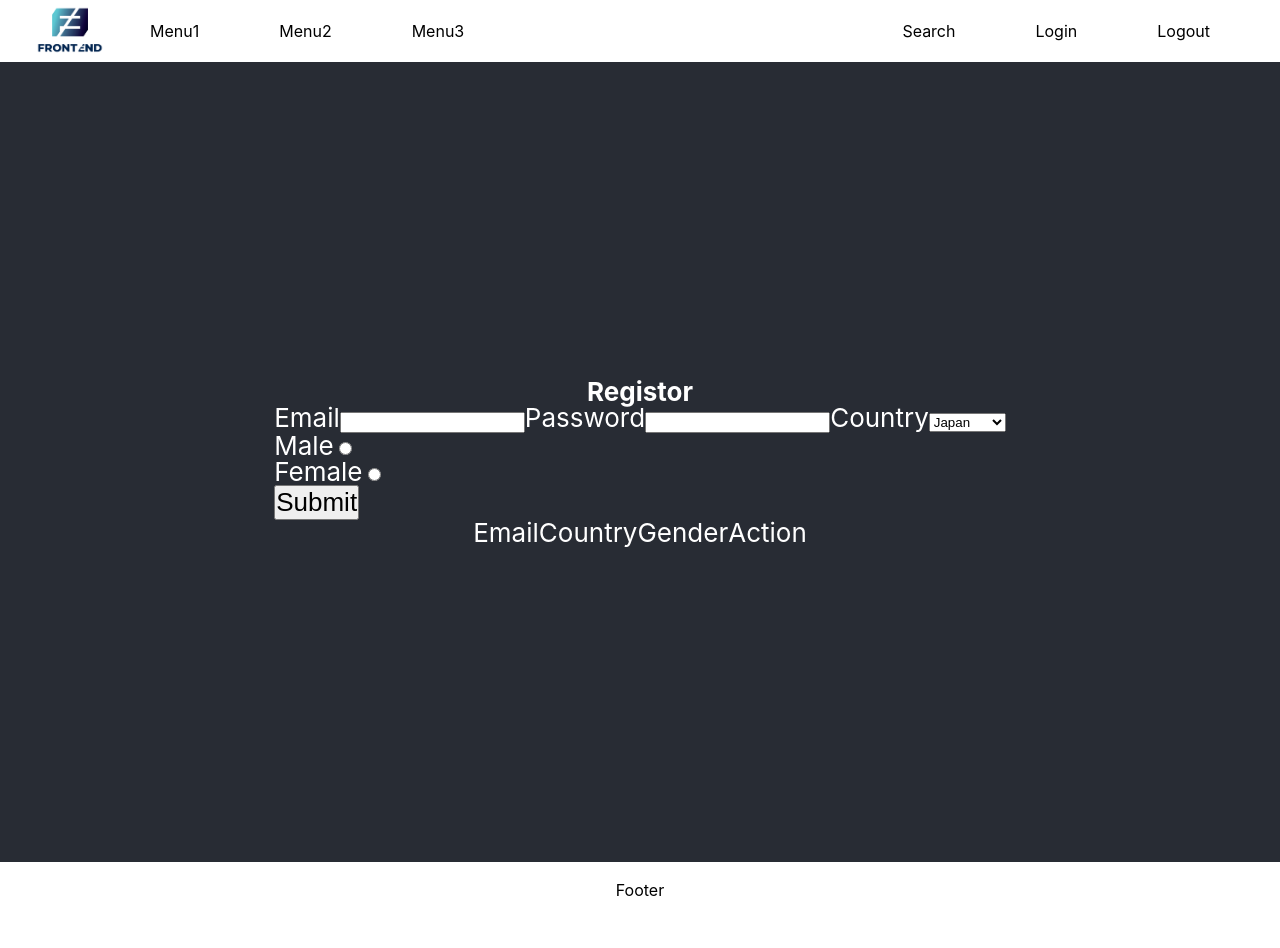
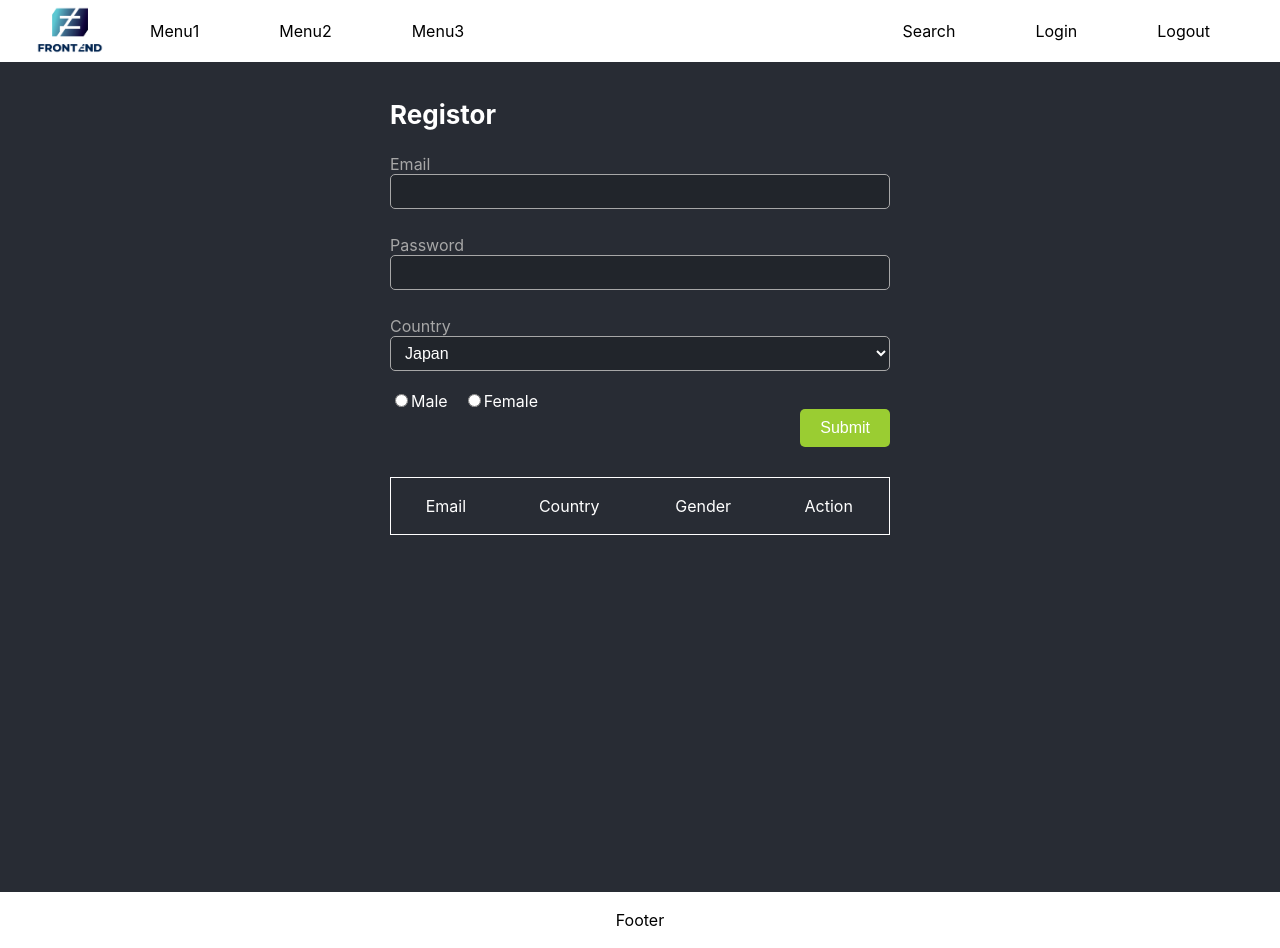
Before and after one commit to mvn-hungtran-dn/fe-train-reactjs, a React (Create React App) app: page / in a window 1280 px wide. Before the commit the page ends 918 px from the top, so only its background shows below. Built offline with nearby package versions, Linux system fonts and the light colour scheme.

Commit message:
add form style

```diff
--- a/src/App.css
+++ b/src/App.css
@@ -1,12 +1,100 @@
 .main {
   background-color: #282c34;
   min-height: 100vh;
-  display: flex;
-  flex-direction: column;
-  align-items: center;
-  justify-content: center;
   font-size: calc(10px + 2vmin);
   color: white;
+  padding-bottom: 30px;
+}
+
+.container {
+  width: 500px;
+  margin: 0 auto;
+  padding-top: 40px;
+}
+
+.form {
+  width: 100%;
+  margin-bottom: 30px;
+}
+
+.select {
+  width: 100%;
+  height: 30px;
+}
+
+.input {
+  width: 100%;
+  height: 35px;
+  border-radius: 5px;
+  border: 0;
+  box-sizing: border-box;
+  font-size: 16px;
+  background-color: #21252b;
+  border: solid 1px #a7a7a7;
+  color: white;
+  padding: 0 10px;
+}
+
+.input-group {
+  padding-top: 20px;
+}
+
+.label {
+  margin: 10px 0;
+  font-size: 16px;
+  color: #a7a7a7;
+}
+
+.submit-wrap {
+  text-align: right;
+}
+
+.submit {
+  padding: 10px 20px;
+  border-radius: 5px;
+  border: 0;
+  font-size: 16px;
+  background-color: yellowgreen;
+  color: white;
+}
+
+.table {
+  border: solid 1px white;
+  width: 100%;
+  border-radius: 5px;
+}
+
+thead {
+  border: solid 1px white;
+}
+
+thead tr th {
+  padding: 20px;
+  text-align: center;
+  font-size: 16px;
+}
+
+tbody tr td {
+  padding: 10px 20px;
+  text-align: center;
+  font-size: 15px;
+}
+
+.radio-group {
+  display: flex;
+  font-size: 16px;
+}
+
+.radio-group div {
+  padding-right: 15px;
+}
+
+.btn-delete {
+  background-color: #980707;
+  border: 0;
+  padding: 10px;
+  color: white;
+  border-radius: 5px;
 }
 
 .nav {
@@ -41,18 +129,3 @@
   height: 40vmin;
   pointer-events: none;
 }
-
-@media (prefers-reduced-motion: no-preference) {
-  .App-logo {
-    animation: App-logo-spin infinite 20s linear;
-  }
-}
-
-@keyframes App-logo-spin {
-  from {
-    transform: rotate(0deg);
-  }
-  to {
-    transform: rotate(360deg);
-  }
-}
--- a/src/component/form/button.jsx
+++ b/src/component/form/button.jsx
@@ -3,7 +3,9 @@ import React from "react";
 export class Button extends React.Component {
   render() {
     return (
-      <button type="submit">{this.props.children}</button>
+      <div className="submit-wrap">
+        <button className="submit" type="submit">{this.props.children}</button>
+      </div>
     )
   }
 }
--- a/src/component/form/form.jsx
+++ b/src/component/form/form.jsx
@@ -3,7 +3,7 @@ import React from "react";
 export class Form extends React.Component {
   render() {
     return (
-      <form onSubmit={this.props.handleSubmit}>
+      <form className="form" onSubmit={this.props.handleSubmit}>
         {this.props.children}
       </form>
     )
--- a/src/component/form/input.jsx
+++ b/src/component/form/input.jsx
@@ -2,12 +2,12 @@ import React from "react";
 
 export class Input extends React.Component {
   render() {
-    const { name, label, value } = this.props
+    const { name, label, value, type } = this.props
     return (
-      <>
-        <label>{ label }</label>
-        <input defaultValue={value} name={name} type="text"/>
-      </>
+      <div className="input-group ">
+        <label className="label">{ label }</label>
+        <input className="input" defaultValue={value} name={name} type={type || 'text'}/>
+      </div>
     )
   }
 }
--- a/src/component/form/radio-group.jsx
+++ b/src/component/form/radio-group.jsx
@@ -4,17 +4,21 @@ export class RadioGroup extends React.Component {
   render() {
     const { options, name} = this.props
     return (
+      <div className="radio-group input-group">
+        {
           options.map((item, index) => (
             <div key={index}>
-          <label htmlFor={index}>{item.name}</label>
               <input
                 value={item.value}
                 id={index}
                 type="radio"
                 name={name}
               />
+              <label htmlFor={index}>{item.name}</label>
             </div>
           ))
+        }
+      </div>
     )
   }
 }
--- a/src/component/form/select.jsx
+++ b/src/component/form/select.jsx
@@ -4,16 +4,16 @@ export class Select extends React.Component {
   render() {
     const { name, label, options, value } = this.props
     return (
-      <>
-        <label>{ label }</label>
-        <select defaultValue={value} name={name} id="cars">
+      <div className="input-group">
+        <label className="label">{ label }</label>
+        <select className="select input" defaultValue={value} name={name} id="cars">
           {
             options.map(
               (item, index) => <option key={index} value={item.value}>{ item.name }</option>
             )
           }
         </select>
-      </>
+      </div>
     )
   }
 }
--- a/src/component/table.jsx
+++ b/src/component/table.jsx
@@ -4,7 +4,7 @@ export class Table extends React.Component {
   render() {
     const { datas } = this.props
     return (
-      <table>
+      <table className="table">
         <thead>
           <tr>
             <th>Email</th>
@@ -17,11 +17,14 @@ export class Table extends React.Component {
           {
             datas.map((item, index) =>
               <tr key={index}>
-                <td>{item.email}</td>
+                <td>{item.email || '-'}</td>
                 <td>{item.country}</td>
-                <td>{item.gender}</td>
+                <td>{item.gender === 0 ? 'Male' : 'Female' || '-'}</td>
                 <td>
-                  <button onClick={() => this.props.delete(item.id)}>X</button>
+                  <button
+                    className="btn-delete"
+                    onClick={() => this.props.delete(item.id)}
+                  >Delete</button>
                 </td>
               </tr>
             )
--- a/src/layout/main.jsx
+++ b/src/layout/main.jsx
@@ -69,10 +69,11 @@ export class Main extends React.Component {
     ]
     return (
       <main className="main">
+        <div className="container">
           <h3>Registor</h3>
           <Form handleSubmit={this.onSubmit}>
             <Input value={this.state.email} label="Email" name="email"></Input>
-          <Input value={this.state.password} label="Password" name="password"></Input>
+            <Input value={this.state.password} type="password" label="Password" name="password"></Input>
             <Select
               value={this.state.country}
               label="Country"
@@ -88,6 +89,7 @@ export class Main extends React.Component {
             <Button>Submit</Button>
           </Form>
           <Table delete={this.onDelete} datas={this.state.datas}></Table>
+        </div>
       </main>
     )
   }
```
Lines whose indentation alone changed are shown as unchanged.
